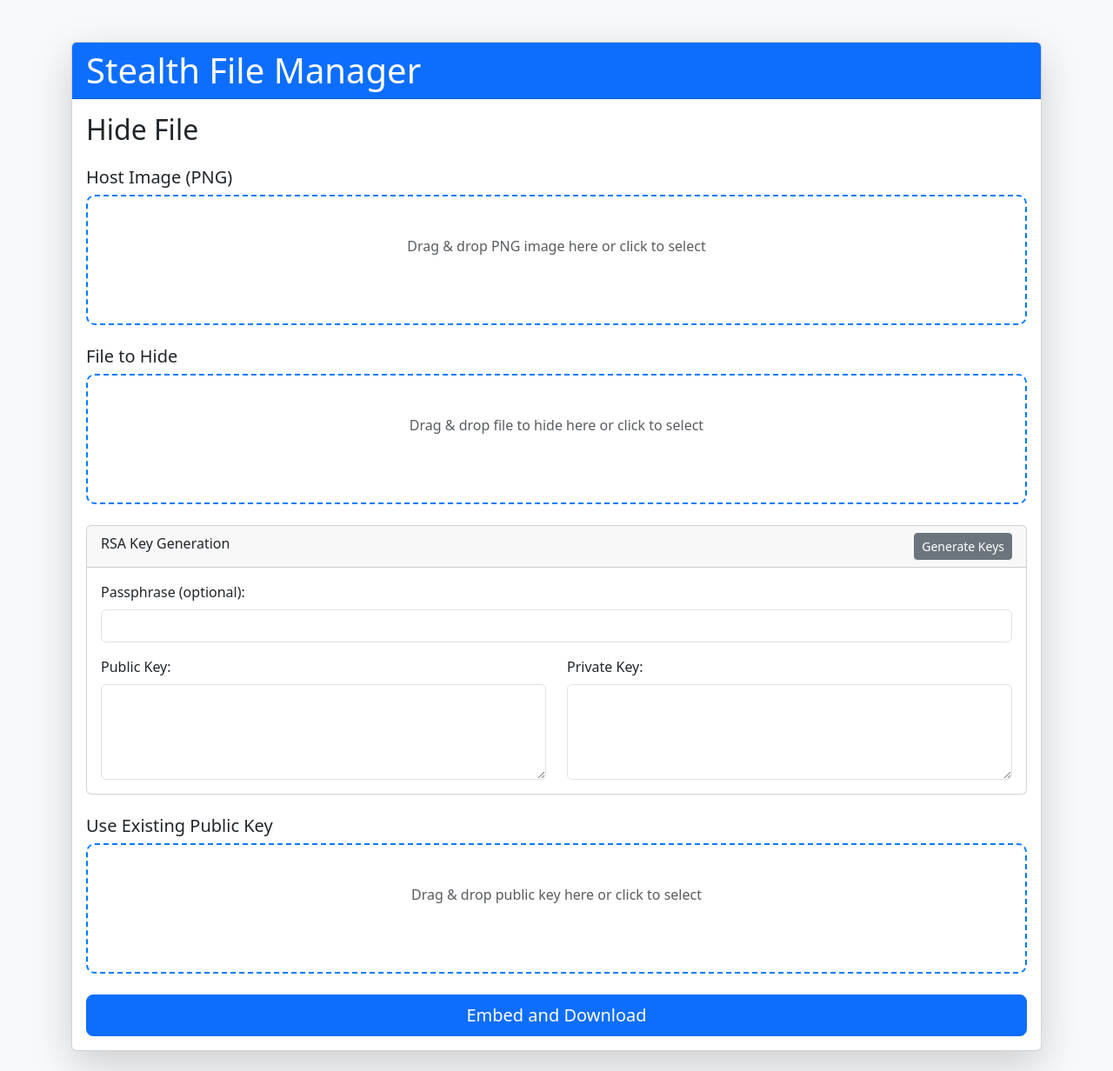
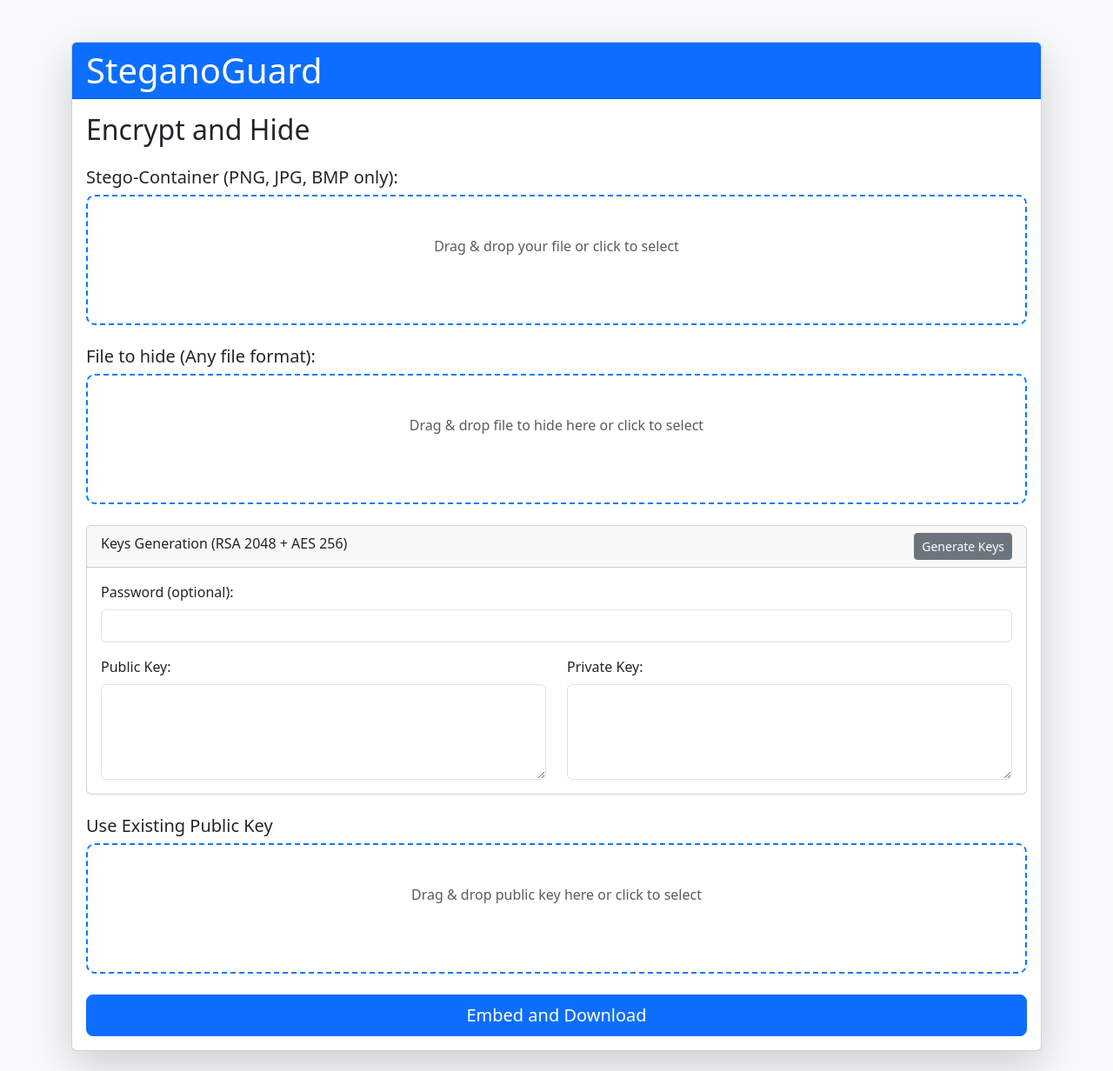
Before and after one commit to magzhan17/steganography_fastApi, a FastAPI app: page /hide in a window 1280 px wide. Shown: the top 1232 px of the page at 87% size. Run offline with FastAPI, Linux system fonts and the light colour scheme.

Commit message:
HTMLchanges

```diff
--- a/templates/base.html
+++ b/templates/base.html
@@ -3,7 +3,7 @@
 <head>
     <meta charset="UTF-8">
     <meta name="viewport" content="width=device-width, initial-scale=1.0">
-    <title>Stealth File Manager</title>
+    <title>SteganoGuard</title>
     <link href="https://cdn.jsdelivr.net/npm/bootstrap@5.3.0/dist/css/bootstrap.min.css" rel="stylesheet">
     <style>
         .drop-zone {
@@ -61,7 +61,7 @@
     <div class="container py-5">
         <div class="card shadow-lg">
             <div class="card-header bg-primary text-white">
-                <h1 class="card-title mb-0">Stealth File Manager</h1>
+                <h1 class="card-title mb-0">SteganoGuard</h1>
             </div>
             <div class="card-body">
                 {% block content %}{% endblock %}
--- a/templates/hide.html
+++ b/templates/hide.html
@@ -1,12 +1,12 @@
 {% extends "base.html" %}
 {% block content %}
-<h2 class="mb-4">Hide File</h2>
+<h2 class="mb-4">Encrypt and Hide</h2>
 <form id="hideForm" enctype="multipart/form-data">
     <!-- Host File Section -->
     <div class="mb-4">
-        <label class="form-label h5">Host Image (PNG)</label>
+        <label class="form-label h5">Stego-Container (PNG, JPG, BMP only):</label>
         <div class="drop-zone" id="hostDropZone">
-            <span class="text-muted">Drag & drop PNG image here or click to select</span>
+            <span class="text-muted">Drag & drop your file or click to select</span>
             <input type="file" name="host_file" class="hidden-input" accept="image/png" required>
             <ul class="file-list" id="hostFileList"></ul>
         </div>
@@ -17,7 +17,7 @@
 
     <!-- File to Hide Section -->
     <div class="mb-4">
-        <label class="form-label h5">File to Hide</label>
+        <label class="form-label h5">File to hide (Any file format):</label>
         <div class="drop-zone" id="hiddenDropZone">
             <span class="text-muted">Drag & drop file to hide here or click to select</span>
             <input type="file" name="hidden_file" class="hidden-input" required>
@@ -30,7 +30,7 @@
     <div class="mb-4">
         <div class="card">
             <div class="card-header">
-                RSA Key Generation
+                Keys Generation (RSA 2048 + AES 256)
                 <button type="button" class="btn btn-sm btn-secondary float-end"
                         id="generateKeyButton" onclick="generateKeyPair()">
                     Generate Keys
@@ -38,7 +38,7 @@
             </div>
             <div class="card-body">
                 <div class="mb-3">
-                    <label class="form-label">Passphrase (optional):</label>
+                    <label class="form-label">Password (optional):</label>
                     <input type="password" id="keyPassphrase" class="form-control">
                 </div>
                 <div class="row">
--- a/templates/index.html
+++ b/templates/index.html
@@ -2,8 +2,8 @@
 {% block content %}
 <div class="text-center">
     <div class="btn-group-vertical gap-3">
-        <a href="/hide" class="btn btn-primary btn-lg">Hide File</a>
-        <a href="/unhide" class="btn btn-success btn-lg">Unhide File</a>
+        <a href="/hide" class="btn btn-primary btn-lg">Encrypt and Conceal</a>
+        <a href="/unhide" class="btn btn-success btn-lg">Decrypt and Reveal</a>
     </div>
 </div>
 {% endblock %}
```
Also changed, not shown: templates/unhide.html (+4 -4 lines).
